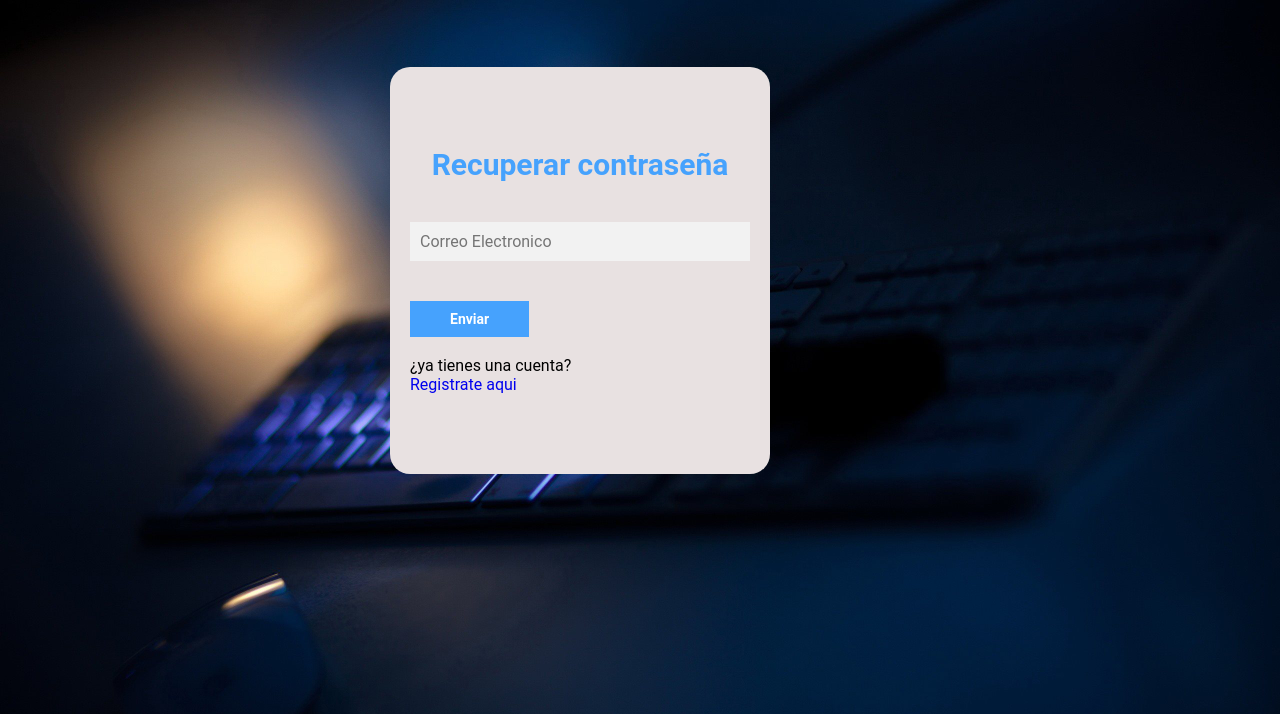
After one commit to Axelbresa/login_registro_php, a PHP site: page /recuperacion.php in a window 1280 px wide. The commit adds this page. Shown: the top 714 px of the page. Run offline with PHP 8.4, Linux system fonts and the light colour scheme.

Commit message:
se agrego el recuperacion de cuenta y el cambiar clave

```diff
--- a/assets/css/estilos.css
+++ b/assets/css/estilos.css
@@ -27,6 +27,7 @@ main{
     margin: auto;
     position: relative;
 }
+
 
 .caja__trasera{
     width: 100%;
@@ -131,8 +132,6 @@ main{
 }
 
 
-
-
 .formulario__login{
     opacity: 1;
     display: block;
--- /dev/null
+++ b/assets/css/r.css
@@ -0,0 +1,79 @@
+*{
+    margin: 0;
+    padding: 0;
+    box-sizing: border-box;
+    text-decoration: none;
+    font-family: 'Roboto', sans-serif;
+}
+
+body{
+    background-image: url(../images/bg4.jpg);
+    background-size: cover;
+    background-repeat: no-repeat;
+    background-position: center;
+    background-attachment: fixed;
+}
+
+main{
+    width: 100%;
+    padding: 20px;
+    margin: auto;
+    margin-top: 100px;
+}
+
+.contenedor__todo{
+    width: 100%;
+    max-width: 800px;
+    margin: auto;
+    position: relative;
+}
+
+.recupera{
+    display: flex;
+    align-items: center;
+    width: 100%;
+    max-width: 380px;
+    position: relative;
+    top: 150px;
+    left: 150px;
+
+    /*La transicion va despues del codigo JS*/
+    transition: left 500ms cubic-bezier(0.175, 0.885, 0.320, 1.275);
+}
+
+.recupera form{
+    width: 100%;
+    padding: 80px 20px;
+    background: rgb(232, 225, 225);
+    position: absolute;
+    border-radius: 20px;
+}
+
+.recupera form h2{
+    font-size: 30px;
+    text-align: center;
+    margin-bottom: 20px;
+    color: #46A2FD;
+}
+
+.recupera form input{
+    width: 100%;
+    margin-top: 20px;
+    padding: 10px;
+    border: none;
+    background: #F2F2F2;
+    font-size: 16px;
+    outline: none;
+}
+
+.recupera form button{
+    padding: 10px 40px;
+    margin-top: 40px;
+    border: none;
+    font-size: 14px;
+    background: #46A2FD;
+    font-weight: 600;
+    cursor: pointer;
+    color: white;
+    outline: none;
+}
--- /dev/null
+++ b/assets/js/j.js
@@ -0,0 +1,3 @@
+function redireccion(){
+    location.href="cambiar_clave.php"
+}
--- a/index.php
+++ b/index.php
@@ -42,6 +42,7 @@ if(isset($_SESSION['usuario'])){
                         <input type="text" placeholder="Correo Electronico" name="correo">
                         <input type="password" placeholder="Contraseña" name="clave">
                         <button>Entrar</button>
+                        <a href="./recuperacion.php">¿olvidaste la contraseña?</a>
                     </form>
 
                     <!--Register-->
@@ -54,6 +55,7 @@ if(isset($_SESSION['usuario'])){
                         <button>Regístrarse</button>
                     </form>
                 </div>
+
             </div>
 
         </main>
--- /dev/null
+++ b/recuperacion.php
@@ -0,0 +1,54 @@
+<?php
+// require 'funcs/conexion.php';
+// require 'funcs/funcs.php';
+
+// $errors=array();
+
+// if (!empty(($_POST))
+//     {
+//         $correo=$mysqli->real_escape_string($_POST['$correo']);
+//         if(!isCorreo($correo))
+//         {
+//             $errors[]="debe ingresar un correo electronico valido";
+//         }
+
+//     }
+
+
+
+?>
+
+<!DOCTYPE html>
+<html lang="en">
+<head>
+    <meta charset="UTF-8">
+    <meta name="viewport" content="width=device-width, initial-scale=1.0">
+    <title>Recuperar password</title>
+
+
+
+    <link rel="stylesheet" href="assets/css/r.css">
+</head>
+<body>
+        <main>
+
+        <div class="contenedor__todo">
+            <div class="recupera">
+                    <form action="" >
+                        <h2>Recuperar contraseña</h2>
+                        <input type="text" placeholder="Correo Electronico" name="correo">
+                        <button type="button" class="btn" >Enviar</button>
+                        <br><br>
+                        <p>¿ya tienes una cuenta?</p>
+
+                        <a href="./index.php">Registrate aqui</a>
+                    </form>
+            </div>
+        </div>
+
+
+        </main>
+        <script src="assets/js/s.js"></script>
+
+</body>
+</html>
```
Also changed, not shown: cambiar_clave.php (added, +55 -0 lines).
